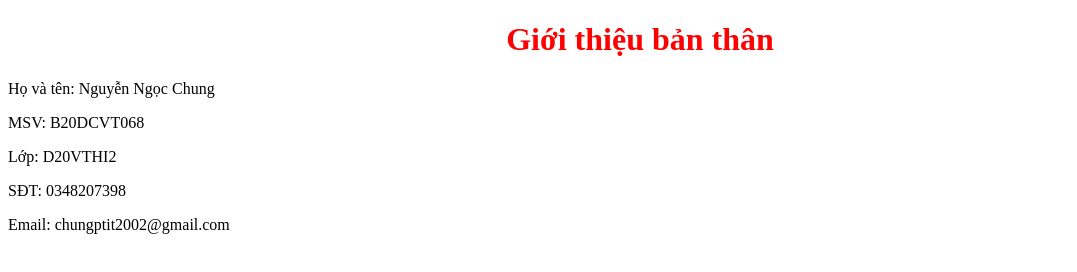
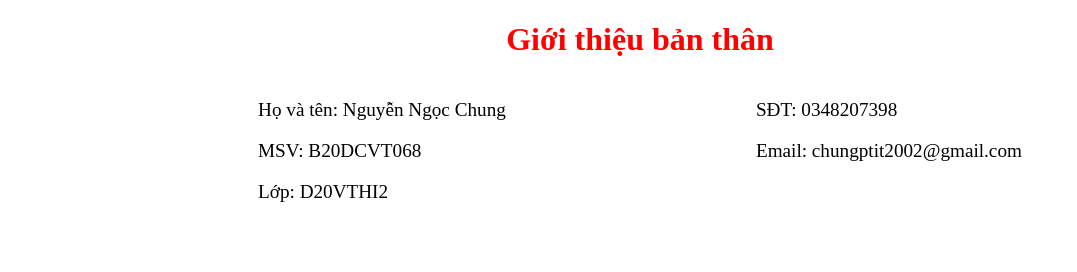
Before and after one commit to chungngocnguyen/profile_html, a plain HTML site: page index.html in a window 1280 px wide. Shown: the whole page, without its empty margins (0-1077 px from the left). Drawn offline with Linux system fonts and the light colour scheme.

Commit message:
feat(css): add base css

```diff
--- a/style.css
+++ b/style.css
@@ -2,3 +2,12 @@ h1{
     text-align: center;
     color: red
   }
+
+  p{
+    font-size: 1.2rem;
+  }
+
+  .container{
+    display: flex;
+    justify-content: space-evenly;
+  }
```
